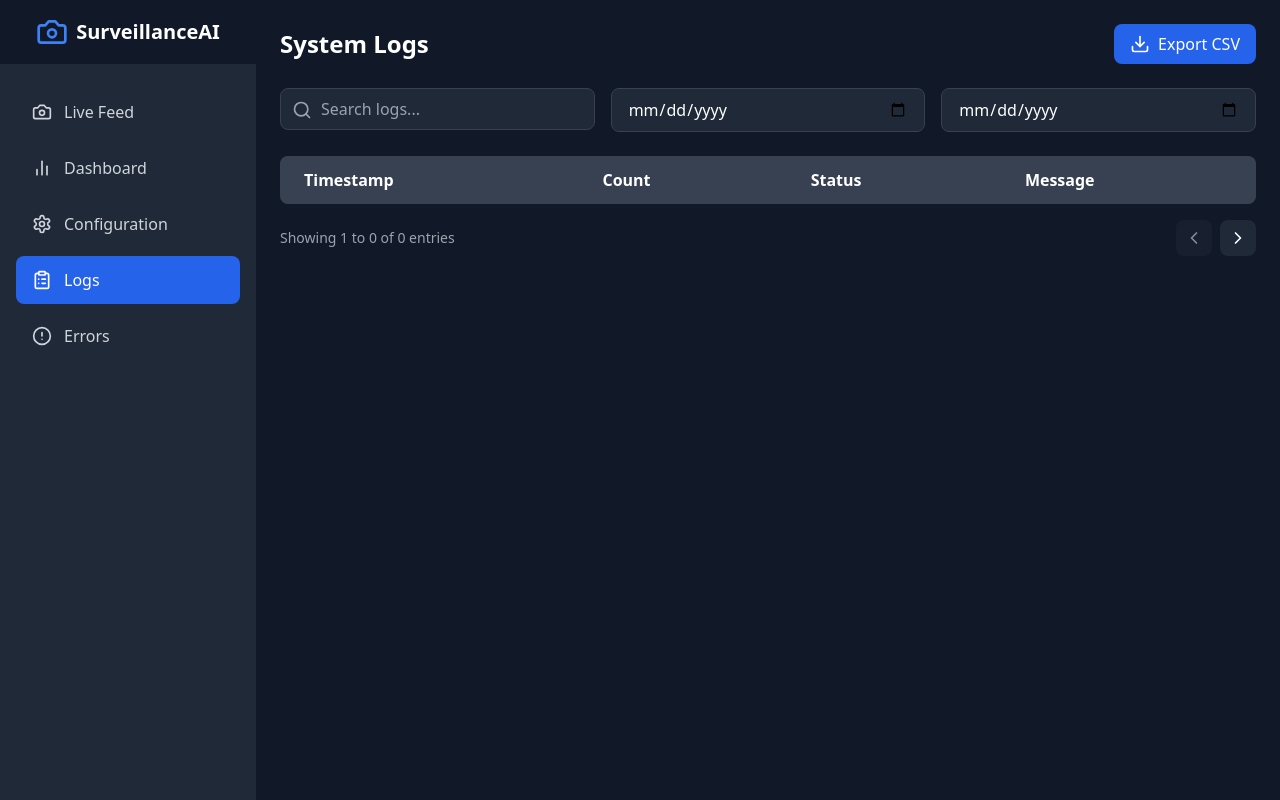
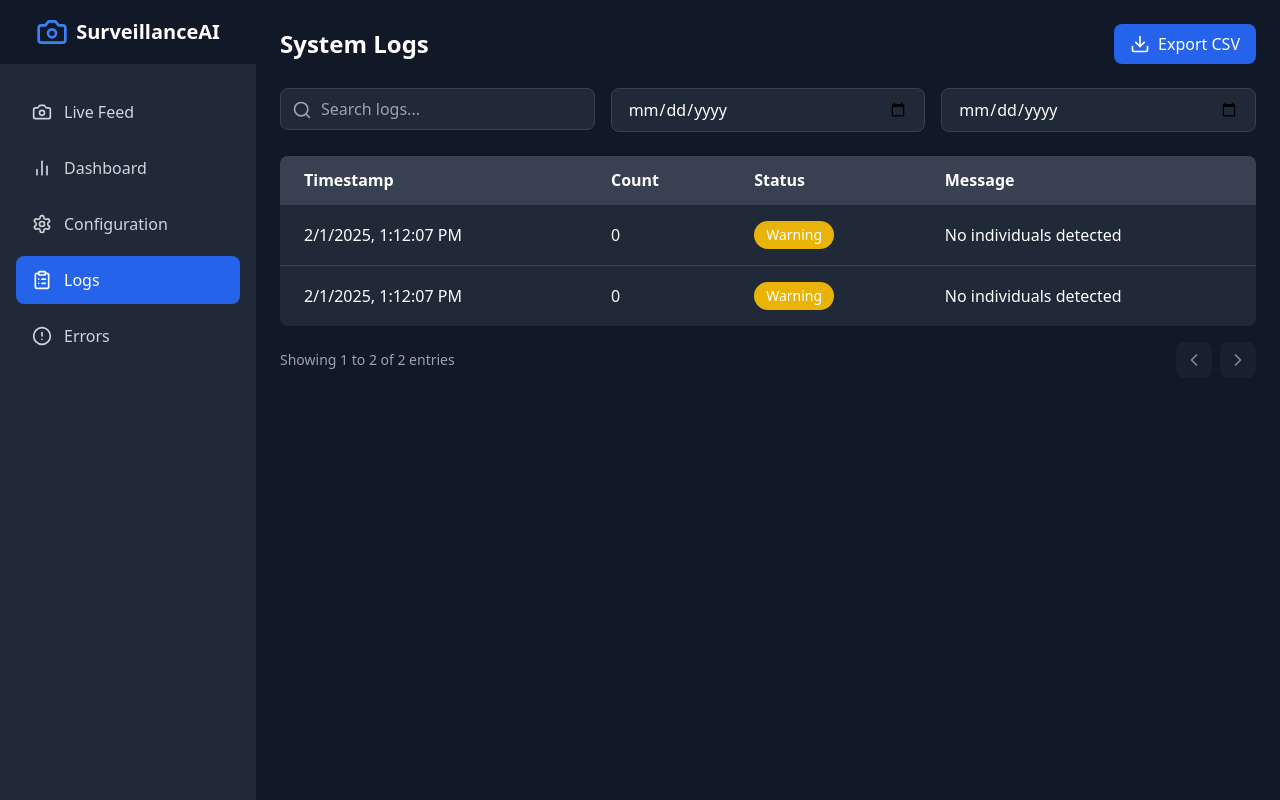
Before and after one commit to kiwanacollins/Attendance-Tracking-System-Computer-Vision, a React (Vite) app in the folder project/: page /logs in a window 1280 px wide. Built offline with nearby package versions, Linux system fonts and the light colour scheme.

Commit message:
Refactor Logs component to utilize logs from PeopleCount context and remove redundant state management

```diff
--- a/project/src/pages/Logs.tsx
+++ b/project/src/pages/Logs.tsx
@@ -1,51 +1,18 @@
-import React, { useState, useEffect } from 'react';
+import React, { useState } from 'react';
 import { Download, Search, ChevronLeft, ChevronRight } from 'lucide-react';
 import type { LogEntry } from '../types';
 import StatusBadge from '../components/StatusBadge';
 import { usePeopleCount } from '../context/PeopleCountContext';
 
-const MAX_LOGS = 1000; // Maximum number of logs to store
+const MAX_LOGS = 1000;
+const ITEMS_PER_PAGE = 10;
 
 export default function Logs() {
-  const { count } = usePeopleCount();
-  const [logs, setLogs] = useState<LogEntry[]>([]);
+  const { logs } = usePeopleCount(); // Use logs from context
   const [currentPage, setCurrentPage] = useState(1);
   const [search, setSearch] = useState('');
   const [startDate, setStartDate] = useState('');
   const [endDate, setEndDate] = useState('');
-
-  const ITEMS_PER_PAGE = 10;
-
-  // Add new log entry when count changes
-  useEffect(() => {
-    const newLog: LogEntry = {
-      timestamp: new Date().toISOString(),
-      count,
-      status: {
-        status: count === 0 ? 'warning' : 'active',
-        message: count === 0 ? 'No individuals detected' : 'Normal operation'
-      }
-    };
-
-    setLogs(prevLogs => {
-      const updatedLogs = [newLog, ...prevLogs];
-      // Keep only the last MAX_LOGS entries
-      return updatedLogs.slice(0, MAX_LOGS);
-    });
-  }, [count]);
-
-  // Load logs from localStorage on mount
-  useEffect(() => {
-    const savedLogs = localStorage.getItem('surveillance-logs');
-    if (savedLogs) {
-      setLogs(JSON.parse(savedLogs));
-    }
-  }, []);
-
-  // Save logs to localStorage when they change
-  useEffect(() => {
-    localStorage.setItem('surveillance-logs', JSON.stringify(logs));
-  }, [logs]);
 
   const filteredLogs = logs.filter(log => {
     const matchesSearch = log.timestamp.includes(search) ||
```
